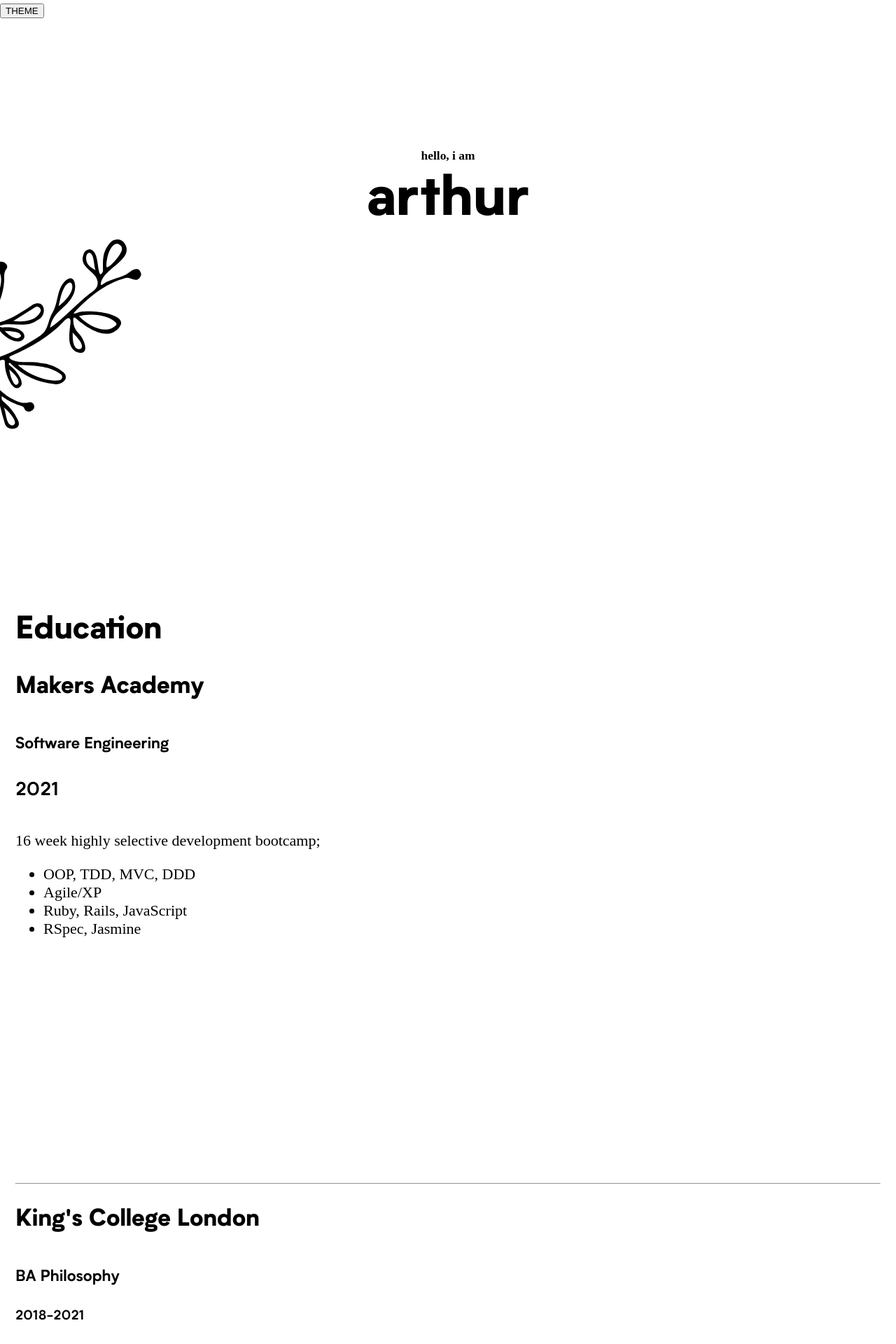
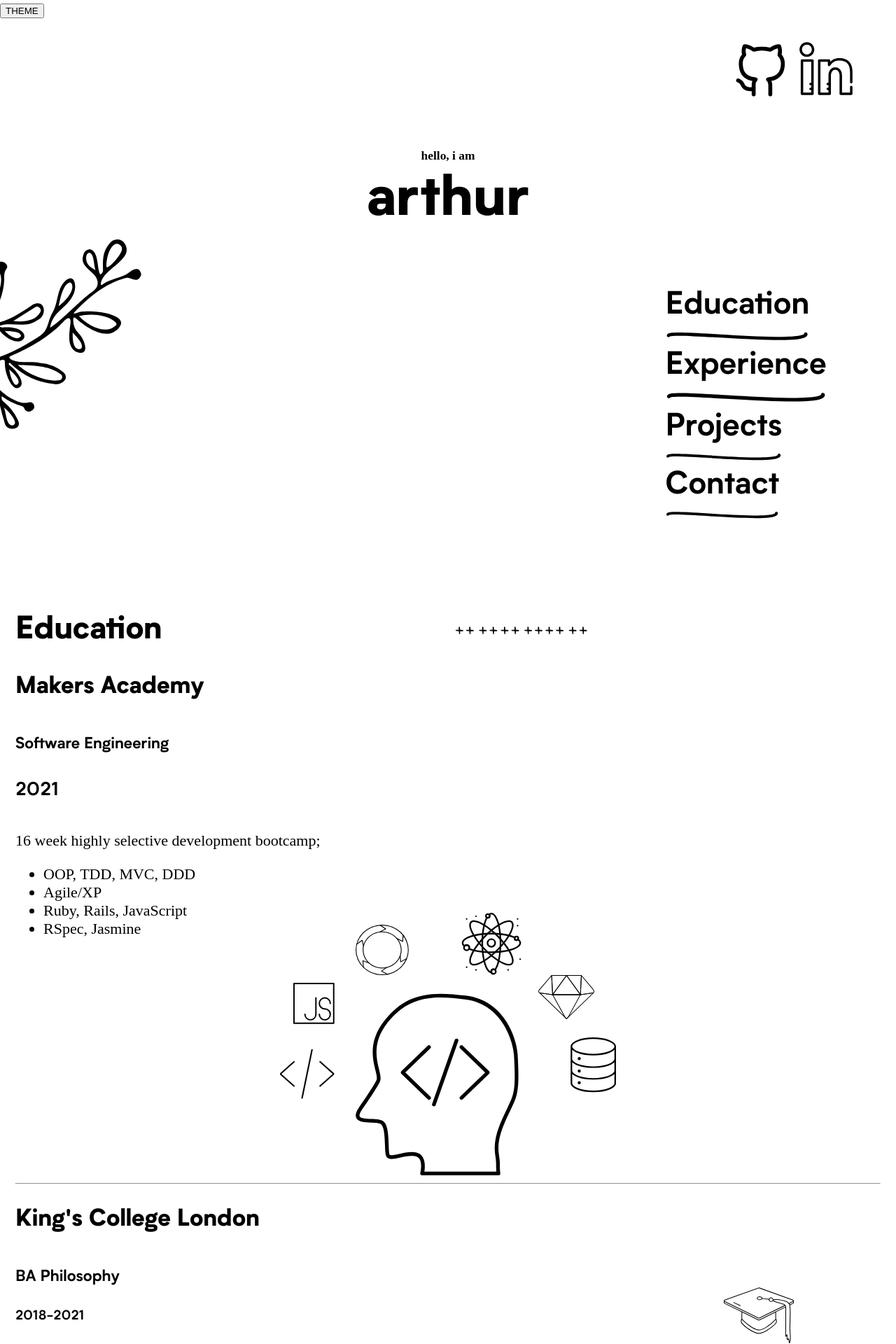
Before and after one commit to arthurfincham/react-portfolio, a React (Create React App) app: page / in a window 1280 px wide. Shown: the top 1920 px of the page at 70% size. Built offline with nearby package versions, Linux system fonts and the light colour scheme; a web font is replaced by a local one.

Commit message:
update all svgs to change with theme

```diff
--- a/src/components/AnchorLinks.js
+++ b/src/components/AnchorLinks.js
@@ -7,25 +7,25 @@ export default function AnchorLinks() {
         <a href="#Education" className="anchor">
           Education
         </a>
-        <img src={whiteLine} className="White-line" alt="logo" />
+        <img src={whiteLine} className="svg White-line" alt="logo" />
       </div>
       <div className="anchor-container">
         <a href="#Experience" className="anchor">
           Experience
         </a>
-        <img src={whiteLine} className="White-line" alt="logo" />
+        <img src={whiteLine} className="svg White-line" alt="logo" />
       </div>
       <div className="anchor-container">
         <a href="#Projects" className="anchor">
           Projects
         </a>
-        <img src={whiteLine} className="White-line" alt="logo" />
+        <img src={whiteLine} className="svg White-line" alt="logo" />
       </div>
       <div className="anchor-container">
         <a href="#Contact" className="anchor">
           Contact
         </a>
-        <img src={whiteLine} className="White-line" alt="logo" />
+        <img src={whiteLine} className="svg White-line" alt="logo" />
       </div>
     </div>
   );
--- a/src/components/Contact.js
+++ b/src/components/Contact.js
@@ -6,12 +6,12 @@ export default function Contact() {
     <div className="section-box" id="Contact">
       <div className="sticky-thc">
         <h1 className="">Contact</h1>
-        <img src={plusLine} className="Plus-line" alt="logo" />
+        <img src={plusLine} className="svg Plus-line" alt="logo" />
       </div>
       <div className="flex-col centered h-75">
         <img src={locIcon} className="loc-icon" alt="location" />
         <h2>London, United Kingdom</h2>
-        <img src={emailIcon} className="email-icon" alt="email" />
+        <img src={emailIcon} className="svg email-icon" alt="email" />
         <h2>arthurfincham@me.com</h2>
       </div>
     </div>
--- a/src/components/Education.js
+++ b/src/components/Education.js
@@ -6,7 +6,7 @@ export default function Education() {
     <div className="section-box" id="Education">
       <div className="sticky-thc">
         <h1 className="">Education</h1>
-        <img src={plusLine} className="Plus-line" alt="logo" />
+        <img src={plusLine} className="svg Plus-line" alt="logo" />
       </div>
       <div className="item-container">
         <h2>Makers Academy</h2>
@@ -23,7 +23,7 @@ export default function Education() {
           <li className="">Ruby, Rails, JavaScript</li>
           <li className="">RSpec, Jasmine</li>
         </ul>
-        <img src={techHead} id="tech-head" alt="techhead" />
+        <img src={techHead} className="svg" id="tech-head" alt="techhead" />
       </div>
       <hr className="" />
       <div className="item-container">
@@ -34,7 +34,7 @@ export default function Education() {
             <h5 className="">2018-2021</h5>
             <p className="">First Class Honours</p>
           </div>
-          <img src={uniIcon} id="uni-icon" className="White-line" alt="logo" />
+          <img src={uniIcon} id="uni-icon" className="svg White-line" alt="logo" />
         </div>
         <ul>
           <li className="">Thesis on The Consequences of Determinism for Moral Responsibility.</li>
--- a/src/components/Experience.js
+++ b/src/components/Experience.js
@@ -7,7 +7,7 @@ export default function Experience() {
     <div className="section-box" id="Experience">
       <div className="sticky-thc">
         <h1 className="">Experience</h1>
-        <img src={plusLine} className="Plus-line" alt="logo" />
+        <img src={plusLine} className="Plus-line svg" alt="logo" />
       </div>
       <div className="item-container">
         <h1>Roger Gracie Academy</h1>
@@ -16,7 +16,7 @@ export default function Experience() {
             <h4>Front Desk</h4>
             <h5>Nov 2019 - Aug 2021</h5>
           </div>
-          <img src={bjjIcon} className="edu-icons" alt="logo" />
+          <img src={bjjIcon} className="edu-icons svg" alt="logo" />
         </div>
         <p>
           For my last few years at university I worked at Roger Gracie Academy, a world famous Brazilian Jiu Jitsu academy in London. My
@@ -32,7 +32,7 @@ export default function Experience() {
             <h4>Chef/Owner</h4>
             <h5 className="">Jul 2016 - April 2019</h5>
           </div>
-          <img src={cookingIcon} className="edu-icons" alt="logo" />
+          <img src={cookingIcon} className="edu-icons svg" alt="logo" />
         </div>
         <p className="">
           When I was 17 I set up a food stall for Notting Hill Carnival. Over the years my love for cooking turned into a small catering company that
@@ -48,7 +48,7 @@ export default function Experience() {
             <h4>Floor Runner</h4>
             <h5 className="">May 2016 - June 2016</h5>
           </div>
-          <img src={cameraIcon} className="edu-icons" alt="logo" />
+          <img src={cameraIcon} className="edu-icons svg" alt="logo" />
         </div>
         <p className="">
           Over 6 weeks I worked as a runner during the production of Episodes, Showtime & BBC. Logistics and maintaining the smooth flow of the shoot
--- a/src/components/IconLinks.js
+++ b/src/components/IconLinks.js
@@ -5,10 +5,10 @@ export default function IconLinks() {
   return (
     <header className="App-header">
       <a className="logo-link" target="blank" href="https://github.com/arthurfincham">
-        <img src={gitLogo} className="dev-link-icon" alt="logo" />
+        <img src={gitLogo} className="svg dev-link-icon" alt="logo" />
       </a>
       <a className="logo-link" target="blank" href="https://www.linkedin.com/in/arthurfincham/">
-        <img src={linkLogo} className="dev-link-icon" alt="logo" />
+        <img src={linkLogo} className="svg dev-link-icon" alt="logo" />
       </a>
     </header>
   );
--- a/src/components/Projects.js
+++ b/src/components/Projects.js
@@ -6,14 +6,14 @@ export default function Projects() {
     <div className="section-box" id="Projects">
       <div className="sticky-thc">
         <h1 className="">Projects</h1>
-        <img src={plusLine} className="Plus-line" alt="logo" />
+        <img src={plusLine} className="svg Plus-line" alt="logo" />
       </div>
       <div className="item-container">
         <h2>ClassNotes</h2>
         <div className="flex-row">
           <h5>Personal Project</h5>
           <a href="a">
-            <img src={ghText} className="edu-icons" alt="" />
+            <img src={ghText} className="svg edu-icons" alt="" />
           </a>
         </div>
         <p>
@@ -28,7 +28,7 @@ export default function Projects() {
         <div className="flex-row">
           <h5>Group engineering project</h5>
           <a href="b">
-            <img src={ghText} className="edu-icons" alt="" />
+            <img src={ghText} className="svg edu-icons" alt="" />
           </a>
         </div>
         <p>
@@ -42,7 +42,7 @@ export default function Projects() {
         <div className="flex-row">
           <h5>Weekend Challenge</h5>
           <a href="a">
-            <img src={ghText} className="edu-icons" alt="" />
+            <img src={ghText} className="svg edu-icons" alt="" />
           </a>
         </div>
         <p>
@@ -56,7 +56,7 @@ export default function Projects() {
         <div className="flex-row">
           <h5>Weekend Challenge</h5>
           <a href="c">
-            <img src={ghText} className="edu-icons" alt="" />
+            <img src={ghText} className="svg edu-icons" alt="" />
           </a>
         </div>
         <p>
--- a/src/components/globalStyles.js
+++ b/src/components/globalStyles.js
@@ -12,10 +12,14 @@ export const GlobalStyles = createGlobalStyle`
     background-color: ${({ theme }) => theme.background};
     color: ${({ theme }) => theme.text};
   }
-  h1, h2, h3, h4, h5, h6, p, li{
+  h1, h2, h3, h4, h5, h6, p, li, a {
     background-color: ${({ theme }) => theme.background};
     color: ${({ theme }) => theme.text};
-  }
+  };
+   .anchor {
+    background-color: ${({ theme }) => theme.background};
+    color: ${({ theme }) => theme.text};
+  };
   .svg {
     filter: ${({ theme }) => theme.svgFilter}
   }
```
